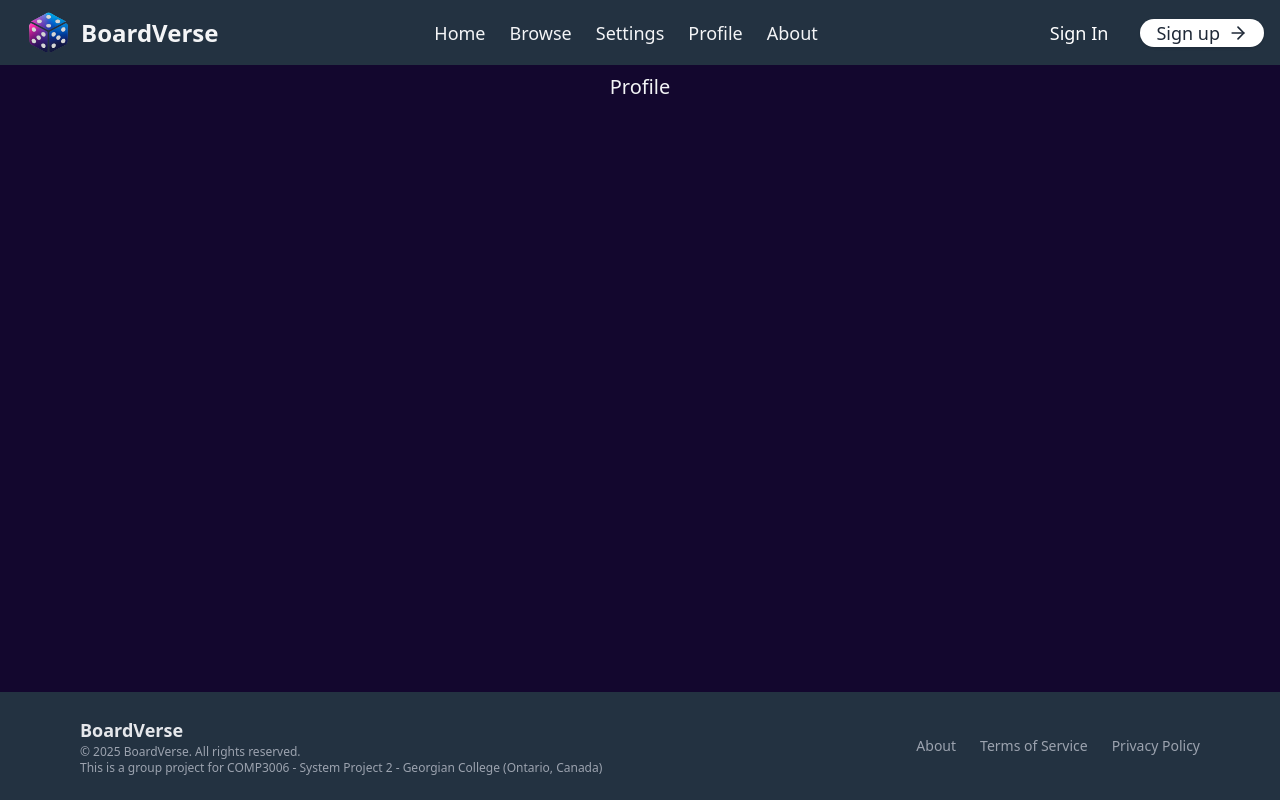
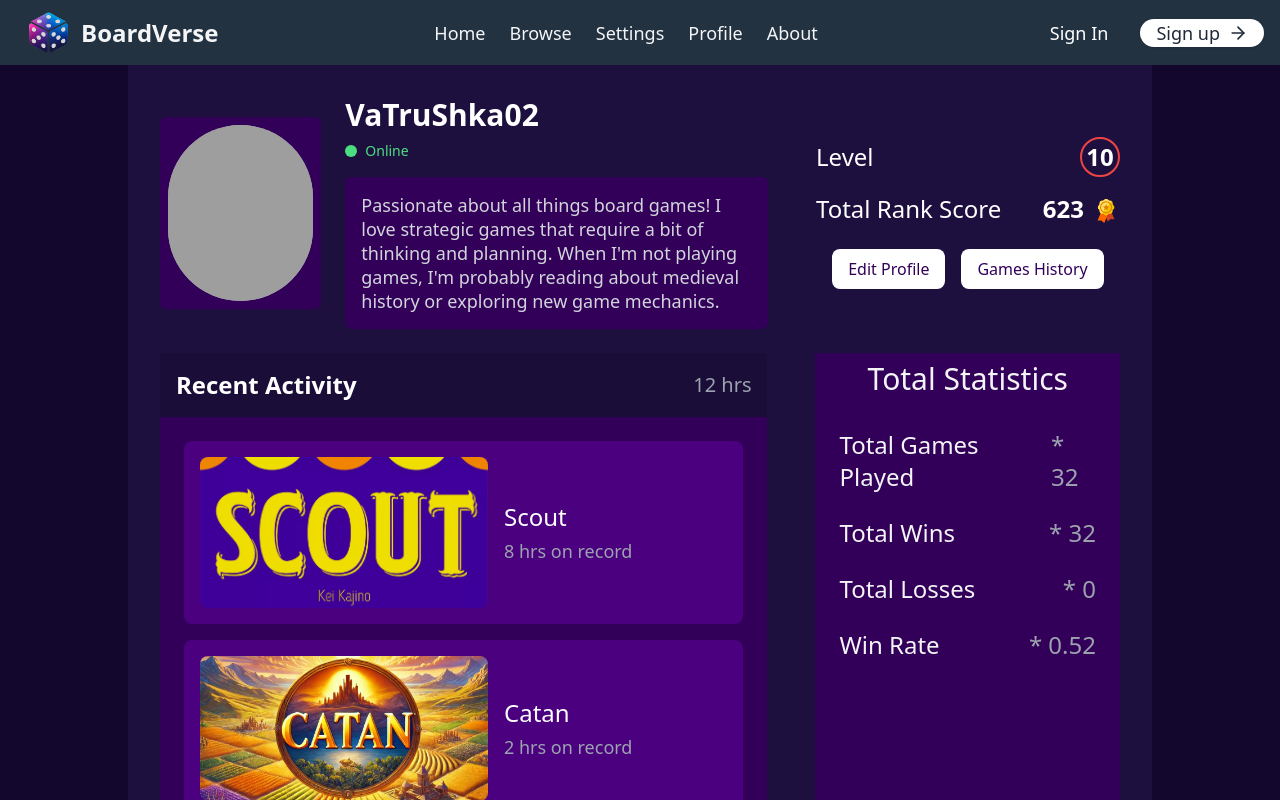
Before and after one commit to AntonKorchynskyi/boardverse-frontend, a Next.js app: page /profile in a window 1280 px wide. Shown: the top 800 px of the page. Built offline with nearby package versions, Linux system fonts and the light colour scheme; grey boxes are pictures that could not be loaded.

Commit message:
create user profile page and start working on Take 5 menu screen

```diff
--- /dev/null
+++ b/app/browse/take-5/page.js
@@ -0,0 +1,38 @@
+import React from "react";
+
+const Take5 = () => {
+  return (
+    <>
+      <div className="bg-yellow-500 w-full h-72 mt-8"></div>
+      <div className="p-8 bg-backgroundPanelSec min-h-screen w-11/12 m-auto">
+        <div className="bg-[#4c0080] py-4">
+          <div className="flex justify-around items-center gap-8 text-white font-medium">
+            <a
+              href="#"
+              className="hover:underline hover:text-gray-300 transition duration-200"
+            >
+              Host a session
+            </a>
+            <a
+              href="#"
+              className="hover:underline hover:text-gray-300 transition duration-200"
+            >
+              Join a session
+            </a>
+            <a href="#" className="hover:underline hover:text-gray-300 transition duration-200">
+              Leaderboard
+            </a>
+            <a
+              href="#"
+              className="hover:underline hover:text-gray-300 transition duration-200"
+            >
+              Guide
+            </a>
+          </div>
+        </div>
+      </div>
+    </>
+  );
+};
+
+export default Take5;
--- a/app/layout.js
+++ b/app/layout.js
@@ -1,4 +1,3 @@
-import localFont from "next/font/local";
 import "./globals.css";
 import Navbar from "@/components/Navbar";
 import Footer from "@/components/Footer";
@@ -13,7 +12,7 @@ export default function RootLayout({ children }) {
     <html lang="en">
       <body className="flex flex-col min-h-screen text-gray-100 bg-backgroundPanel">
         <Navbar />
-        <main className="flex-grow" style={{width: '80%', margin: 'auto'}}>{children}</main>
+        <main className="flex-grow w-4/5 m-auto" >{children}</main>
         <Footer />
       </body>
     </html>
--- a/app/login/page.js
+++ b/app/login/page.js
@@ -48,7 +48,7 @@ const LoginPage = () => {
   };
 
   return (
-    <div className="flex items-center justify-center min-h-screen overflow-hidden">
+    <div className="flex items-center justify-center pt-8 overflow-hidden">
       <div className="w-full max-w-md bg-opacity-50 bg-gray-800 p-8 rounded-lg shadow-lg">
         <h1 className="text-3xl font-bold text-center text-white mb-6">Login</h1>
 
--- a/app/profile/page.js
+++ b/app/profile/page.js
@@ -1,9 +1,160 @@
-import React from 'react'
+import React from "react";
+import Image from "next/image";
+
+const GameActivityCard = ({ imageUrl, title, hours }) => (
+  <div className="flex items-center bg-[#4a007f] rounded-lg p-4">
+    {/* Game Image */}
+    <div className="w-72 h-38 rounded-lg overflow-hidden bg-gray-400 mr-4">
+      <Image
+        src={imageUrl}
+        alt={title}
+        width={400}
+        height={400}
+        className="object-cover"
+      />
+    </div>
+
+    {/* Game Info */}
+    <div>
+      <h3 className="text-white text-2xl font-medium">{title}</h3>
+      <p className="text-gray-400 text-lg mt-1">{hours}</p>
+    </div>
+  </div>
+);
 
 const ProfilePage = () => {
   return (
-    <div className="text-center mt-2 text-xl">Profile</div>
-  )
-}
+    <div className="p-8 bg-backgroundPanelSec min-h-screen">
+      {/* Upper Section */}
+      <div className="flex mb-6 items-center">
+        {/* Header Section (user picture and nickname) */}
+        <div className="flex items-center w-2/3">
+          {/* User Avatar */}
+          <div className="bg-backgroundPanelThird mr-6 rounded-md p-2 h-full">
+            <Image
+              src="/avatar-placeholder.png" // Replace with dynamic avatar URL
+              alt="User Avatar"
+              width={80}
+              height={80}
+              className="object-cover w-44 h-44 rounded-full overflow-hidden bg-gray-400"
+            />
+          </div>
+
+          {/* User Information */}
+          <div>
+            <h1 className="text-3xl font-bold text-white">VaTruShka02</h1>
+
+            {/* Status Indicator */}
+            <div className="flex items-center gap-2 mt-2">
+              <span className="w-3 h-3 rounded-full bg-green-400"></span>
+              <h2 className="text-sm text-green-400">Online</h2>
+            </div>
+
+            {/* User Description */}
+            <p className="text-gray-300 text-lg mt-4 max-w-lg leading-6 bg-backgroundPanelThird p-4 rounded-md flex-grow w-full">
+              Passionate about all things board games! I love strategic games
+              that require a bit of thinking and planning. When I'm not playing
+              games, I'm probably reading about medieval history or exploring
+              new game mechanics.
+            </p>
+          </div>
+        </div>
+
+        {/* Level and Rank Section */}
+        <div className="flex flex-col items-center rounded-lg ml-12 w-1/3">
+          {/* Level Display */}
+          <div className="flex items-center justify-between w-full mb-4">
+            <h2 className="text-2xl text-white">Level</h2>
+            <span className="text-2xl font-bold text-white border-2 border-red-500 rounded-full w-10 h-10 flex items-center justify-center">
+              10
+            </span>
+          </div>
+
+          {/* Rank Score Display */}
+          <div className="flex items-center justify-between  w-full mb-6">
+            <h2 className="text-2xl text-white">Total Rank Score</h2>
+            <div className="flex items-center gap-2 self-baseline">
+              <span className="text-2xl font-bold text-white">623</span>
+              <Image
+                src="/achievement-award-medal-icon.svg" // Replace with your medal icon URL
+                alt="Medal Icon"
+                width={24}
+                height={24}
+                className="w-7 h-7 pt-1"
+              />
+            </div>
+          </div>
+
+          {/* Action Buttons */}
+          <div className="flex gap-4">
+            <button className="px-4 py-2 bg-white text-[#330059] font-medium rounded-lg hover:bg-gray-200">
+              Edit Profile
+            </button>
+            <button className="px-4 py-2 bg-white text-[#330059] font-medium rounded-lg hover:bg-gray-200">
+              Games History
+            </button>
+          </div>
+        </div>
+      </div>
+
+      {/* Lower Section */}
+      <div className="flex items-stretch">
+        {/* Recent Activity Section */}
+        <div className="flex flex-col w-2/3 bg-backgroundPanelThird">
+          {/* Header */}
+          <div className="flex justify-between items-center bg-[#1a0d37] p-4">
+            <h2 className="text-2xl font-bold text-white">Recent Activity</h2>
+            <p className="text-gray-400 text-xl">12 hrs</p>
+          </div>
+
+          {/* Game Activity Cards */}
+          <div className="flex flex-col gap-4 p-6">
+            <GameActivityCard
+              imageUrl="/scout-game.png"
+              title="Scout"
+              hours="8 hrs on record"
+            />
+            <GameActivityCard
+              imageUrl="/catan-game.png"
+              title="Catan"
+              hours="2 hrs on record"
+            />
+            <GameActivityCard
+              imageUrl="/take-5-game.jpg"
+              title="Take 5"
+              hours="2 hrs on record"
+            />
+          </div>
+        </div>
+
+        {/* Total Statistics */}
+        <div className="w-1/3 ml-12 p-2 bg-backgroundPanelThird">
+          <h2 className="text-center text-3xl mb-8">Total Statistics</h2>
+          <div className="flex flex-col px-4">
+            <div className="flex justify-between text-2xl mb-6">
+              <h3>Total Games Played</h3>
+              <p className="text-gray-400">* 32</p>
+            </div>
+
+            <div className="flex justify-between text-2xl mb-6">
+              <h3>Total Wins</h3>
+              <p className="text-gray-400">* 32</p>
+            </div>
+
+            <div className="flex justify-between text-2xl mb-6">
+              <h3>Total Losses</h3>
+              <p className="text-gray-400">* 0</p>
+            </div>
+
+            <div className="flex justify-between text-2xl">
+              <h3>Win Rate</h3>
+              <p className="text-gray-400">* 0.52</p>
+            </div>
+          </div>
+        </div>
+      </div>
+    </div>
+  );
+};
 
 export default ProfilePage;
--- a/components/GameCard.jsx
+++ b/components/GameCard.jsx
@@ -4,16 +4,12 @@ import Image from "next/image";
 import { ArrowRightCircle } from "lucide-react"; // Importing the filled arrow icon from React Lucide
 import Link from "next/link";
 
-export default function GameCard({
-  gameName,
-  gameDescription,
-  gameUrl,
-  gameImageUrl,
-}) {
+export default function GameCard({ gameName, gameDescription, gameUrl, gameImageUrl }) {
   const isAvailable = gameName === "Take 5"; // Condition to check availability
 
   return (
-    <div className="bg-[#330059] rounded-lg shadow-lg p-4">
+    <div className="bg-backgroundPanelThird rounded-lg shadow-lg p-4">
+      <Link href={`/browse/${gameUrl}`}>
         {/* Image Section */}
         <div className="relative w-full">
           <Image
@@ -35,7 +31,6 @@ export default function GameCard({
         {/* Title */}
         <h3 className="text-2xl font-bold mt-2">{gameName}</h3>
 
-      <Link href={`/games/${gameUrl}`}>
         <div className="flex items-center">
           {/* Description and Play Button */}
           <p className="text-sm text-gray-300">{gameDescription}</p>
--- a/tailwind.config.js
+++ b/tailwind.config.js
@@ -16,6 +16,7 @@ module.exports = {
         colorAdd: "#b447a6",
         backgroundPanel: "#13072e",
         backgroundPanelSec: "#1e103e",
+        backgroundPanelThird: "#330059",
       },
       fontSize: {
         navCustom: "0.875rem",
```
Also changed, not shown: app/registration/page.js (+6 -6 lines), components/GameActivityCard.jsx (added), public/achievement-award-medal-icon.svg (added). Lines whose indentation alone changed are shown as unchanged.
